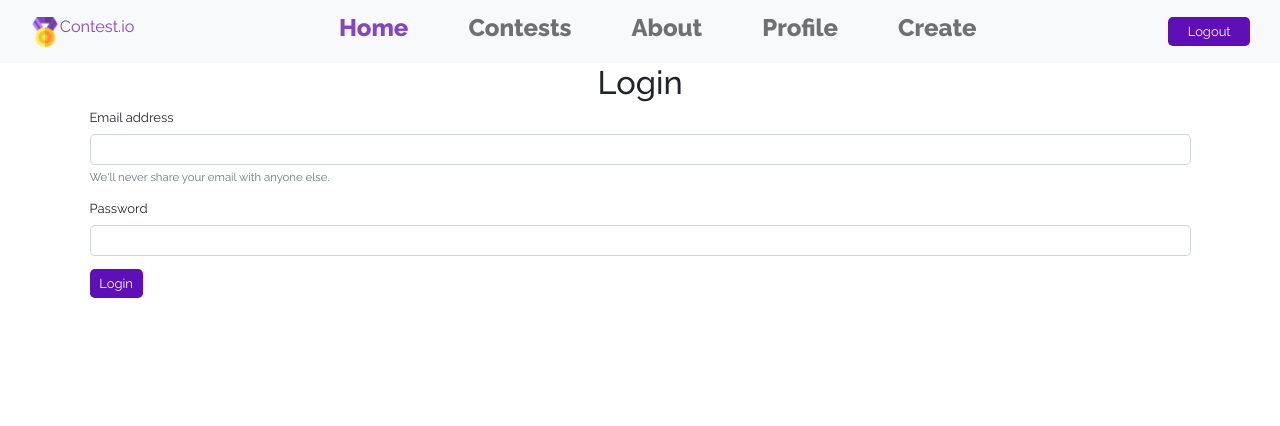
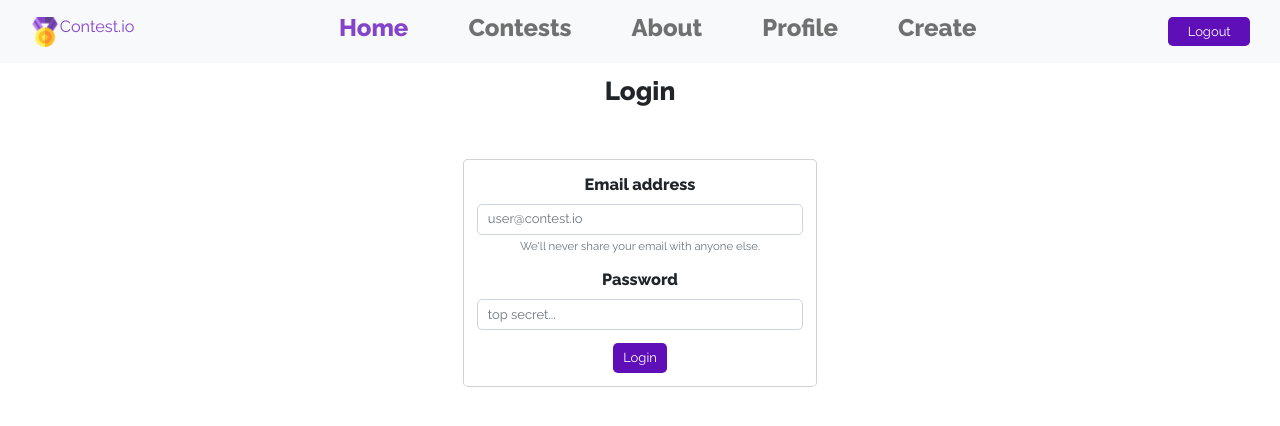
Before and after one commit to Sourov72/contestIO, a React (Create React App) app in the folder frontend/contest_io/: page /login in a window 1280 px wide. Shown: the top 426 px of the page. Built offline with nearby package versions, Linux system fonts and the light colour scheme.

Commit message:
login logout signup edituser beautification

```diff
--- a/frontend/contest_io/src/components/login.component.js
+++ b/frontend/contest_io/src/components/login.component.js
@@ -20,9 +20,10 @@ export const Login = () => {
 
   const login = (e) => {
     e.preventDefault();
-    axios.post("http://localhost:5000/api/user/login", user).then((res) => {
-
-        localStorage.setItem('id',res.data.user._id);
+    axios
+      .post("http://localhost:5000/api/user/login", user)
+      .then((res) => {
+        localStorage.setItem("id", res.data.user._id);
         // console.log("hello this is logged in person userid: ", localStorage.getItem('id'));
 
         // set the cookie
@@ -37,19 +38,27 @@ export const Login = () => {
         // login failure, send an alert
         alert(error.response.data.message);
         setuser({
-        email: '',
-        password: ''
-      })
+          email: "",
+          password: "",
+        });
       });
   };
 
   return (
-    <div className="login container">
+    <div className="container">
       {console.log("User", user)}
-      <h1 className="container text-center">Login</h1>
+      <h2 className="text-center fw-bold my-3">Login</h2>
+      <div className="row">
+        <div className="col-4"></div>
+        <div className="col-4 my-5">
           <form>
+            <div className="card text-center">
+              <div className="card-body">
                 <div className="mb-3">
-          <label htmlFor="exampleInputEmail1" className="form-label">
+                  <label
+                    htmlFor="exampleInputEmail1"
+                    className="form-label fw-bold fs-5"
+                  >
                     Email address
                   </label>
                   <input
@@ -57,6 +66,7 @@ export const Login = () => {
                     name="email"
                     onChange={handleChange}
                     value={user.email}
+                    placeholder="user@contest.io"
                     className="form-control"
                     id="exampleInputEmail1"
                     aria-describedby="emailHelp"
@@ -66,12 +76,16 @@ export const Login = () => {
                   </div>
                 </div>
                 <div className="mb-3">
-          <label htmlFor="exampleInputPassword1" className="form-label">
+                  <label
+                    htmlFor="exampleInputPassword1"
+                    className="form-label fw-bold fs-5"
+                  >
                     Password
                   </label>
                   <input
                     type="password"
                     name="password"
+                    placeholder="top secret..."
                     onChange={handleChange}
                     value={user.password}
                     className="form-control"
@@ -82,8 +96,12 @@ export const Login = () => {
                 <button type="submit" className="btn btn-theme" onClick={login}>
                   Login
                 </button>
-
+              </div>
+            </div>
           </form>
+        </div>
+        <div className="col-4"></div>
+      </div>
     </div>
   );
 };
--- a/frontend/contest_io/src/components/logout.component.js
+++ b/frontend/contest_io/src/components/logout.component.js
@@ -1,4 +1,4 @@
-import React, { useState } from "react";
+import React from "react";
 import Cookies from "universal-cookie";
 const cookies = new Cookies();
 
@@ -18,14 +18,21 @@ export const Logout = (props) => {
 
   return (
     <div className="login container">
-      <h1 className="container text-center">Logout</h1>
-      <form>
-        <div className="mb-3">Are you sure you want to logout?</div>
-
-        <button type="submit" className="btn btn-theme" onClick={login}>
-          Logout
-        </button>
-      </form>
+      <h2 className="text-center fw-bold my-3">Log Out</h2>
+      <div className="row">
+        <div className="col-4"></div>
+        <div className="col-4 my-5">
+          <div className="card text-center">
+            <div className="card-body">
+              <div className="mb-3">Are you sure you want to logout?</div>
+              <button type="submit" className="btn btn-theme" onClick={login}>
+                Logout
+              </button>
+            </div>
+          </div>
+        </div>
+        <div className="col-4"></div>
+      </div>
     </div>
   );
 };
--- a/frontend/contest_io/src/components/user/edituser.js
+++ b/frontend/contest_io/src/components/user/edituser.js
@@ -93,7 +93,7 @@ export const EditProfile = () => {
   return (
     <div className="signup container">
       {console.log("user here", user)}
-      <h2 className="container text-center fw-bold my-3">
+      <h2 className="text-center fw-bold my-3">
         Update Your Profile
       </h2>
       <form className="needs-validation" noValidate>
```
Lines whose indentation alone changed are shown as unchanged.
